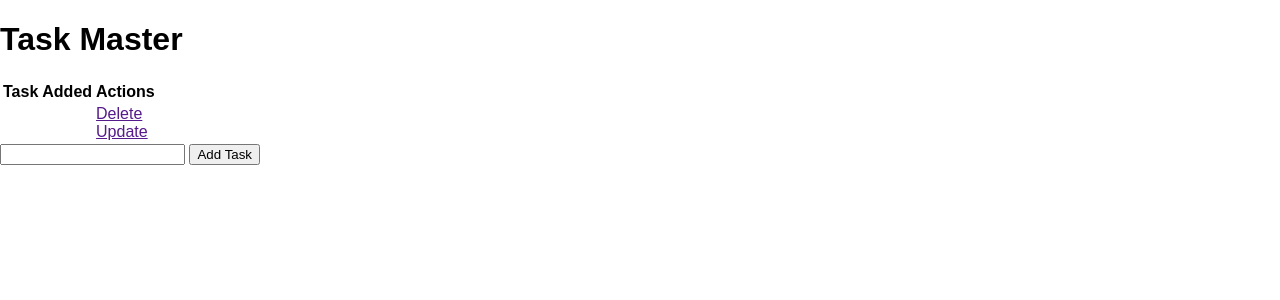
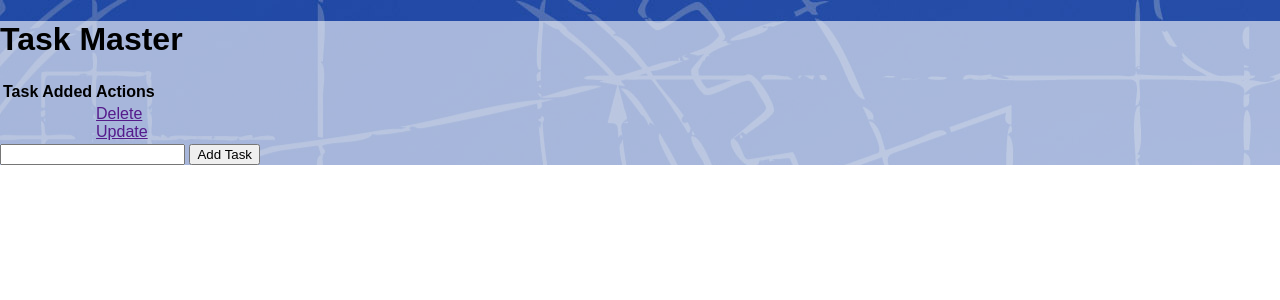
Before and after one commit to vanHeemstraSystems/flask-headstart, a Flask app: page / in a window 1280 px wide. Shown: the top 300 px of the page. Run offline with Flask 2, Linux system fonts and the light colour scheme.

Commit message:
Add background to index.html

```diff
--- a/app.py
+++ b/app.py
@@ -1,4 +1,4 @@
-from flask import Flask, render_template, url_for
+from flask import Flask, render_template, url_for, request, redirect
 from flask_sqlalchemy import SQLAlchemy
 from datetime import datetime
 
@@ -19,6 +19,11 @@ class Todo(db.Model):
 
 @app.route('/', methods=['POST','GET'])
 def index():
+    if request.method == 'POST':
+        pass
+    else:
+        pass
+
     # return "Hello, World!"
     return render_template('index.html')
 
--- a/static/css/main.css
+++ b/static/css/main.css
@@ -2,3 +2,18 @@ body {
     margin: 0;
     font-family: sans-serif;
 }
+#background {
+    background: url(../img/blueprint-background-11834.jpeg);
+    background-repeat: no-repeat;
+    background-size: auto;
+    position: fixed;
+    top: 0;
+    left: 0;
+    width: 100%;
+    margin: 0;
+    z-index: 999;
+}
+.content {
+    background:rgba(255, 255, 255, 0.6);
+    margin: 0;
+}
--- a/templates/index.html
+++ b/templates/index.html
@@ -5,6 +5,7 @@
 {% endblock %}
 
 {% block body %}
+<div id="background">
   <div class="content">
     <h1>Task Master</h1>
     <table>
@@ -28,4 +29,5 @@
       <input type="submit" value="Add Task">
     </form>
   </div>
+</div>
 {% endblock %}
```
Also changed, not shown: README.md, static/img/blueprint-background-11834.jpeg (added). Lines whose indentation alone changed are shown as unchanged.
